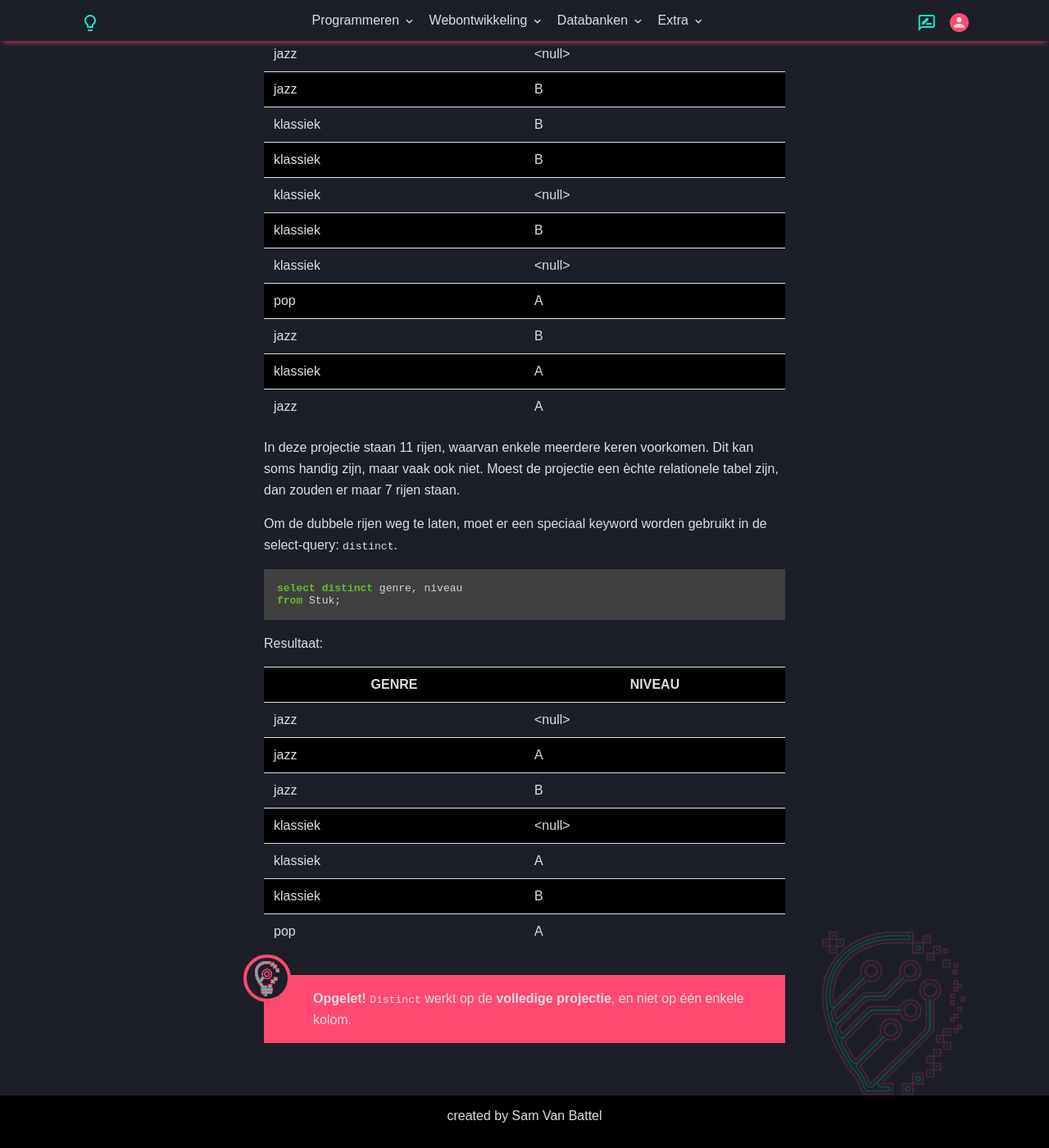
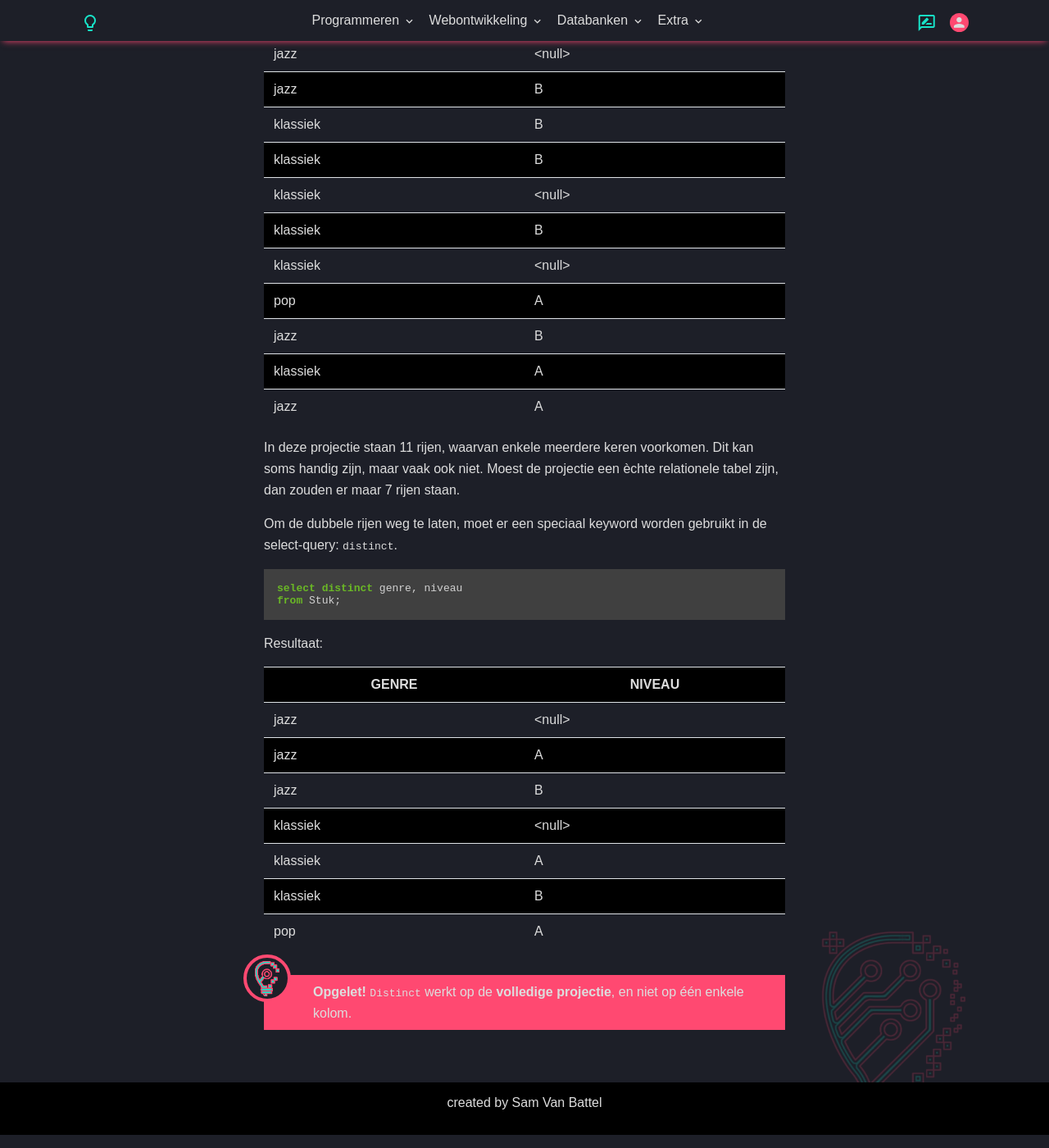
Before and after one commit to T-INFORMATICA/t-informatica.github.io, a Jekyll site: the page built from _courses/databanken/sql/projecties.md, in a window 1280 px wide and 1400 px high, scrolled down 2226 px. Shown: the whole window at 82% size. Built offline with Jekyll 4.4.1, drawn with Linux system fonts in a browser that asks for light colours; comment, search, counter and statistics services are not loaded.

Commit message:
Update blocks.css

```diff
--- a/assets/css/blocks.css
+++ b/assets/css/blocks.css
@@ -264,7 +264,7 @@ table.styledTable {
 blockquote.warning {
     position: relative;
     margin: 2rem 0;
-    padding: 1rem 0;
+    padding: .5rem 0;
     padding-left: 60px;
     background-color: var(--color-primary);
 }
```
